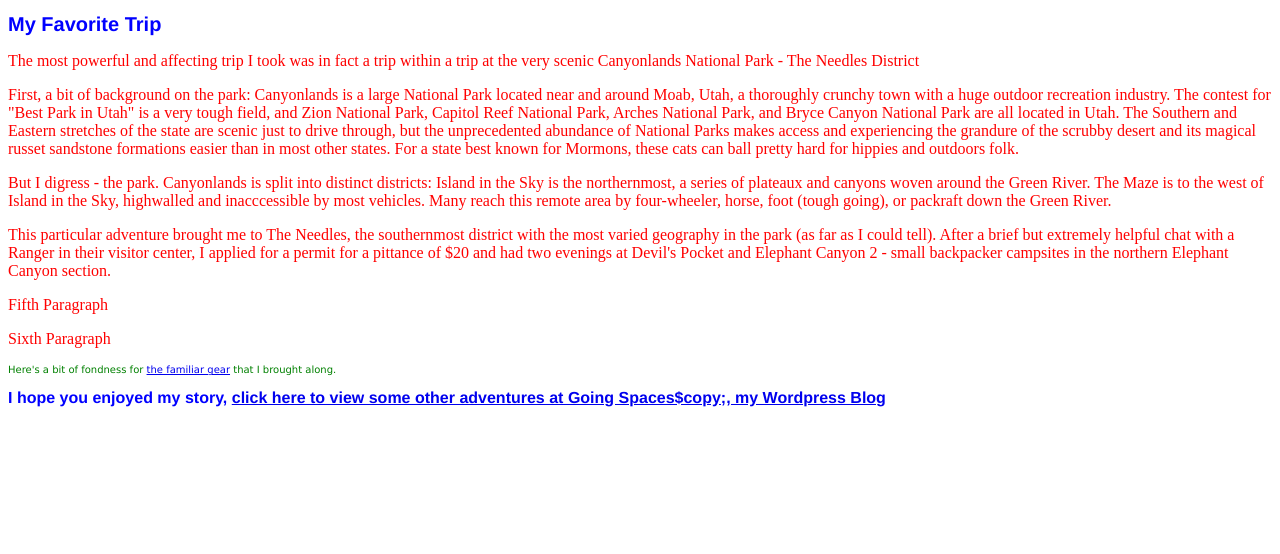
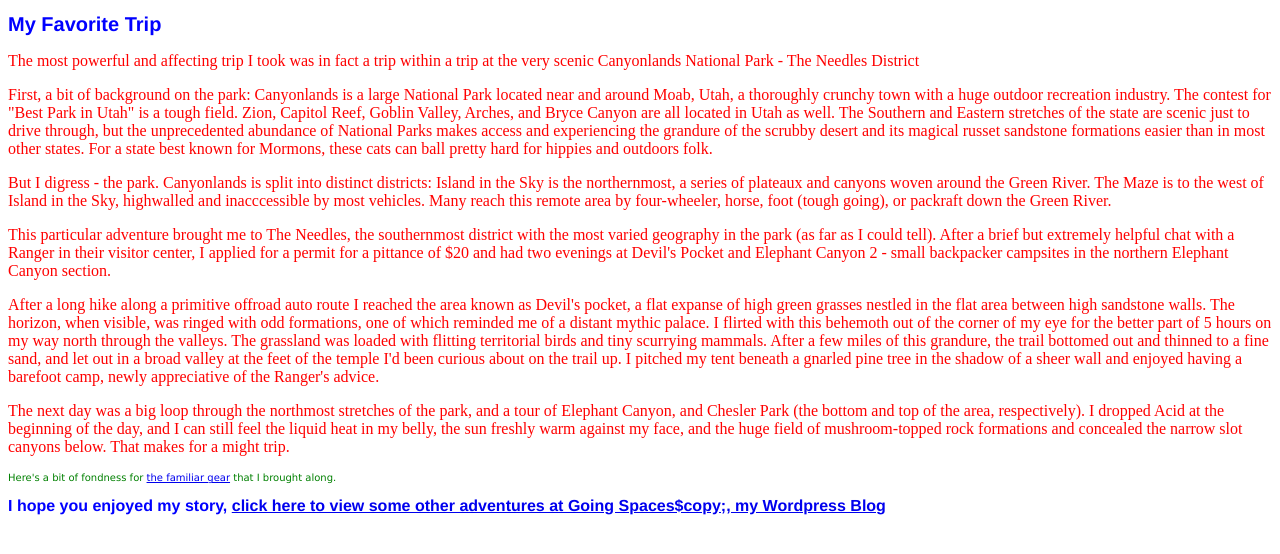
Before and after one commit to therealandrewrea/html-me-something3, a plain HTML site: page index.html in a window 1280 px wide. Drawn offline with Linux system fonts and the light colour scheme.

Commit message:
Updated text in index, added commented out image links to fill later

```diff
--- a/index.html
+++ b/index.html
@@ -10,11 +10,11 @@
             </header>
                 <main>
                     <p>The most powerful and affecting trip I took was in fact a trip within a trip at the very scenic Canyonlands National Park - The Needles District</p>
-                    <p>First, a bit of background on the park:  Canyonlands is a large National Park located near and around Moab, Utah, a thoroughly crunchy town with a huge outdoor recreation industry.  The contest for "Best Park in Utah" is a very tough field, and Zion National Park, Capitol Reef National Park, Arches National Park, and Bryce Canyon National Park are all located in Utah.  The Southern and Eastern stretches of the state are scenic just to drive through, but the unprecedented abundance of National Parks makes access and experiencing the grandure of the scrubby desert and its magical russet sandstone formations easier than in most other states.  For a state best known for Mormons, these cats can ball pretty hard for hippies and outdoors folk.</p>
+                    <p>First, a bit of background on the park:  Canyonlands is a large National Park located near and around Moab, Utah, a thoroughly crunchy town with a huge outdoor recreation industry.  The contest for "Best Park in Utah" is a tough field. Zion, Capitol Reef, Goblin Valley, Arches, and Bryce Canyon are all located in Utah as well.  The Southern and Eastern stretches of the state are scenic just to drive through, but the unprecedented abundance of National Parks makes access and experiencing the grandure of the scrubby desert and its magical russet sandstone formations easier than in most other states.  For a state best known for Mormons, these cats can ball pretty hard for hippies and outdoors folk.</p>
                     <p>But I digress - the park.  Canyonlands is split into distinct districts: Island in the Sky is the northernmost, a series of plateaux and canyons woven around the Green River.  The Maze is to the west of Island in the Sky, highwalled and inacccessible by most vehicles.  Many reach this remote area by four-wheeler, horse, foot (tough going), or packraft down the Green River.</p>
                     <p>This particular adventure brought me to The Needles, the southernmost district with the most varied geography in the park (as far as I could tell).  After a brief but extremely helpful chat with a Ranger in their visitor center, I applied for a permit for a pittance of $20 and had two evenings at Devil's Pocket and Elephant Canyon 2 - small backpacker campsites in the northern Elephant Canyon section.</p>
-                    <p>Fifth Paragraph</p>
-                    <p>Sixth Paragraph</p>
+                    <p><!---<img src="Devil's Pocket image"/>-->After a long hike along a primitive offroad auto route I reached the area known as Devil's pocket, a flat expanse of high green grasses nestled in the flat area between high sandstone walls.  The horizon, when visible, was ringed with odd formations, one of which reminded me of a distant mythic palace.  I flirted with this behemoth out of the corner of my eye for the better part of 5 hours on my way north through the valleys.  The grassland was loaded with flitting territorial birds and tiny scurrying mammals.  After a few miles of this grandure, the trail bottomed out and thinned to a fine sand, and let out in a broad valley at the feet of the temple I'd been curious about on the trail up.  I pitched my tent beneath a gnarled pine tree in the shadow of a sheer wall and enjoyed having a barefoot camp, newly appreciative of the Ranger's advice.</p>
+                    <p>The next day was a big loop through the northmost stretches of the park, and a tour of Elephant Canyon, and Chesler Park (the bottom and top of the area, respectively).  I dropped Acid at the beginning of the day, and I can still feel the liquid heat in my belly, the sun freshly warm against my face, and the huge field of mushroom-topped rock formations and concealed the narrow slot canyons below.  That makes for a might trip.<!--<img src="bubble field image"/>--></p>
                     <article class="reference">Here's a bit of fondness for <a href="https://goingspaces.wordpress.com/2016/08/14/first-blog-post/">the familiar gear</a> that I brought along.</article>
                 </main>
             <footer>
```
